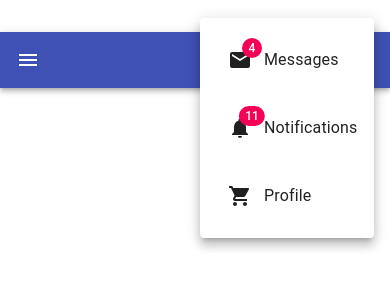
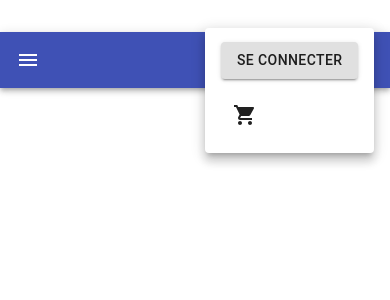
Before and after one commit to claudericka/localife, a React (Create React App) app: page / in a window 390 px wide. Both pictures are taken after a click on the button 350 px from the left and 60 px from the top of the page. Shown: the top 300 px of the page. Built offline with nearby package versions, Linux system fonts and the light colour scheme.

Commit message:
<feat> Create home page header.

```diff
--- a/src/Header.js
+++ b/src/Header.js
@@ -134,31 +134,21 @@ export default function Header() {
       onClose={handleMobileMenuClose}
     >
       <MenuItem>
-        <IconButton aria-label="show 4 new mails" color="inherit">
-          <Badge badgeContent={4} color="secondary">
-            <MailIcon />
-          </Badge>
-        </IconButton>
-        <p>Messages</p>
+        <Button variant="contained">
+              Se connecter
+            </Button>
       </MenuItem>
       <MenuItem>
-        <IconButton aria-label="show 11 new notifications" color="inherit">
-          <Badge badgeContent={11} color="secondary">
-            <NotificationsIcon />
-          </Badge>
-        </IconButton>
-        <p>Notifications</p>
-      </MenuItem>
-      <MenuItem onClick={handleProfileMenuOpen}>
         <IconButton
+              edge="end"
               aria-label="account of current user"
-          aria-controls="primary-search-account-menu"
+              aria-controls={menuId}
               aria-haspopup="true"
+              onClick={handleProfileMenuOpen}
               color="inherit"
             >
               <ShoppingCartIcon />
             </IconButton>
-        <p>Profile</p>
       </MenuItem>
     </Menu>
   );
```
Lines whose indentation alone changed are shown as unchanged.
